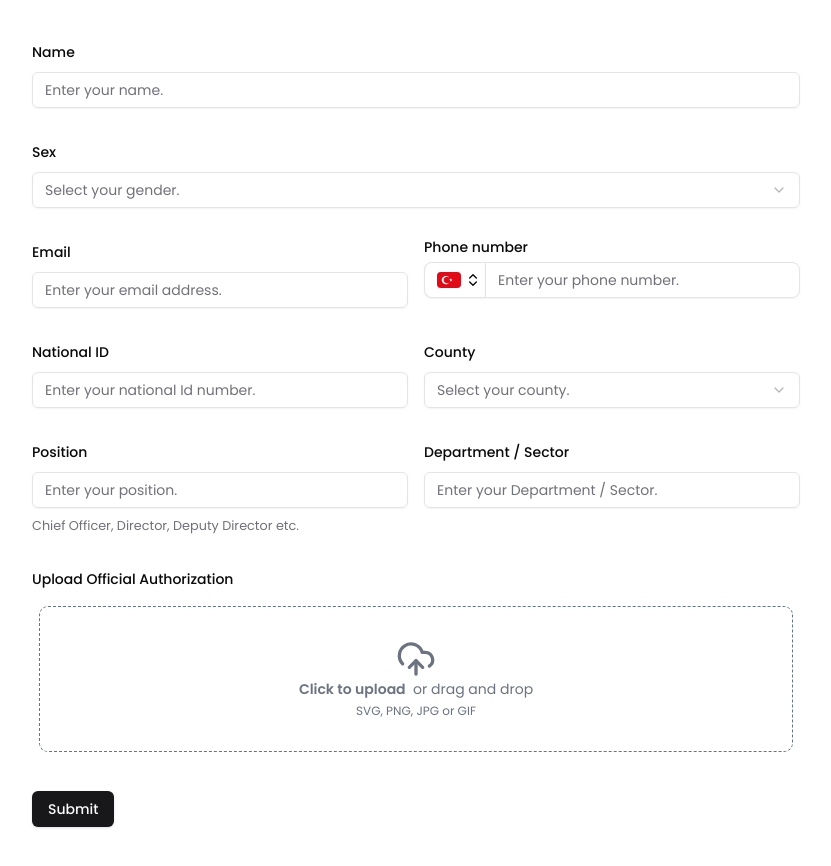
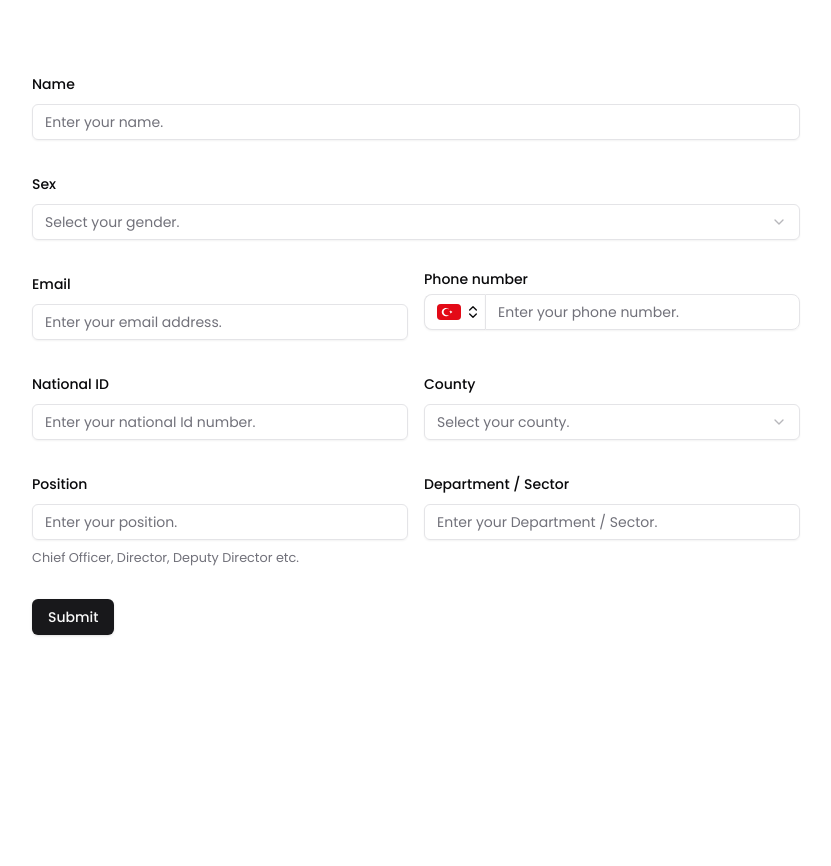
Before and after one commit to muhreeowki/LDRI-Collect-Frontend, a Next.js app: page /onboarding in a window 1280 px wide. Shown: the whole page, without its empty margins (224-1055 px from the left). After the commit the page ends 800 px from the top, so only its background shows below. Built offline with nearby package versions, Linux system fonts and the light colour scheme; what fumadocs-ui, tailwind-custom-utilities would draw is missing.

Commit message:
Added user creation both on front and back end.

```diff
--- a/package.json
+++ b/package.json
@@ -27,6 +27,7 @@
     "@radix-ui/react-tooltip": "^1.2.7",
     "class-variance-authority": "^0.7.1",
     "cmdk": "^1.1.1",
+    "cors": "^2.8.5",
     "date-fns": "^4.1.0",
     "framer-motion": "^11.2.6",
     "fumadocs-core": "^12.3.5",
--- /dev/null
+++ b/src/actions/form-submissions.ts
@@ -0,0 +1,25 @@
+'use server';
+
+export async function submitOnboardingFormSubmission(form: FormData) {
+  const data = JSON.stringify({
+    name: form.get('name') as string,
+    sex: form.get('sex') as string,
+    email: form.get('email') as string,
+    phone: form.get('phone') as string,
+    nationalId: form.get('nationalId') as string,
+    county: form.get('county') as string,
+    position: form.get('position') as string,
+    department: form.get('department') as string,
+    password: form.get('password') as string,
+  });
+  console.log(data);
+
+  const response = await fetch(`${process.env.API_URL}/users`, {
+    method: 'POST',
+    body: data,
+    headers: {
+      'Content-Type': 'application/json',
+    },
+  }).then((res) => res.json());
+  console.log(response);
+}
--- a/src/app/onboarding/page.tsx
+++ b/src/app/onboarding/page.tsx
@@ -1,9 +1,9 @@
 'use client';
-import { useState } from 'react';
+import { useActionState, useState } from 'react';
 import { toast } from 'sonner';
 import { useForm, Controller } from 'react-hook-form';
 import { zodResolver } from '@hookform/resolvers/zod';
-import { z } from 'zod';
+import { object, z } from 'zod';
 import { cn } from '@/lib/utils';
 import { Button } from '@/components/ui/button';
 import {
@@ -31,17 +31,20 @@ import {
   FileUploaderContent,
   FileUploaderItem,
 } from '@/components/ui/file-upload';
+import { submitOnboardingFormSubmission } from '@/actions/form-submissions';
+import { File } from 'buffer';
 
-const formSchema = z.object({
+export const onboardingFormSchema = z.object({
   name: z.string().min(1).min(3),
   sex: z.string(),
   email: z.string(),
   phone: z.string(),
+  password: z.string(),
   nationalId: z.string().min(1).min(1),
   county: z.string(),
   position: z.string().min(1).min(2),
   department: z.string().min(1),
-  authorizationFile: z.instanceof(File, { message: 'File is required' }),
+  // authorizationFile: z.instanceof(File, { message: 'File is required' }),
 });
 
 export default function MyForm() {
@@ -50,13 +53,12 @@ export default function MyForm() {
     maxSize: 1024 * 1024 * 4,
     multiple: false,
   };
-  const form = useForm<z.infer<typeof formSchema>>({
-    resolver: zodResolver(formSchema),
+  const form = useForm<z.infer<typeof onboardingFormSchema>>({
+    resolver: zodResolver(onboardingFormSchema),
   });
 
-  function onSubmit(values: z.infer<typeof formSchema>) {
+  async function onSubmit(values: z.infer<typeof onboardingFormSchema>) {
     try {
-      console.log(values);
       toast(
         <pre className="mt-2 w-[340px] rounded-md bg-slate-950 p-4">
           <code className="text-white">{JSON.stringify(values, null, 2)}</code>
@@ -71,9 +73,27 @@ export default function MyForm() {
   return (
     <Form {...form}>
       <form
-        onSubmit={form.handleSubmit(onSubmit)}
+        action={submitOnboardingFormSubmission}
         className="space-y-8 max-w-3xl mx-auto py-10"
       >
+        <FormField
+          control={form.control}
+          name="password"
+          render={({ field }) => (
+            <FormItem className="hidden">
+              <FormLabel></FormLabel>
+              <FormControl>
+                <Input
+                  placeholder="Enter your name."
+                  type="text"
+                  {...field}
+                  value={'password lol'}
+                />
+              </FormControl>
+            </FormItem>
+          )}
+        />
+
         <FormField
           control={form.control}
           name="name"
@@ -95,7 +115,11 @@ export default function MyForm() {
           render={({ field }) => (
             <FormItem>
               <FormLabel>Sex</FormLabel>
-              <Select onValueChange={field.onChange} defaultValue={field.value}>
+              <Select
+                onValueChange={field.onChange}
+                defaultValue={field.value}
+                {...field}
+              >
                 <FormControl>
                   <SelectTrigger>
                     <SelectValue placeholder="Select your gender." />
@@ -189,6 +213,7 @@ export default function MyForm() {
                   <Select
                     onValueChange={field.onChange}
                     defaultValue={field.value}
+                    {...field}
                   >
                     <FormControl>
                       <SelectTrigger>
@@ -196,14 +221,12 @@ export default function MyForm() {
                       </SelectTrigger>
                     </FormControl>
                     <SelectContent>
-                      <SelectItem value="m@google.com">Embu</SelectItem>
-                      <SelectItem value="m@google.com">Homa Bay</SelectItem>
-                      <SelectItem value="m@google.com">Machakos</SelectItem>
-                      <SelectItem value="m@google.com">
-                        Murang&apos;a
-                      </SelectItem>
-                      <SelectItem value="m@example.com">Nairobi</SelectItem>
-                      <SelectItem value="m@support.com">
+                      <SelectItem value="embu">Embu</SelectItem>
+                      <SelectItem value="homabay">Homa Bay</SelectItem>
+                      <SelectItem value="machakos">Machakos</SelectItem>
+                      <SelectItem value="muranga">Murang&apos;a</SelectItem>
+                      <SelectItem value="nairobi">Nairobi</SelectItem>
+                      <SelectItem value="tharakanithi">
                         Tharaka Nithi
                       </SelectItem>
                     </SelectContent>
@@ -261,51 +284,52 @@ export default function MyForm() {
           </div>
         </div>
 
-        <Controller
-          control={form.control}
-          name="authorizationFile"
-          render={({ field, fieldState }) => (
-            <FormItem>
-              <FormLabel>Upload Official Authorization</FormLabel>
-              <FormControl>
-                <FileUploader
-                  value={field.value ? [field.value] : []}
-                  onValueChange={(files) =>
-                    field.onChange(files != null && files[0] ? files[0] : null)
-                  }
-                  dropzoneOptions={dropZoneConfig}
-                  className="relative bg-background rounded-lg p-2"
-                >
-                  <FileInput
-                    id="fileInput"
-                    className="outline-dashed outline-1 outline-slate-500"
-                  >
-                    <div className="flex items-center justify-center flex-col p-8 w-full ">
-                      <CloudUpload className="text-gray-500 w-10 h-10" />
-                      <p className="mb-1 text-sm text-gray-500 dark:text-gray-400">
-                        <span className="font-semibold">Click to upload</span>
-                        &nbsp; or drag and drop
-                      </p>
-                      <p className="text-xs text-gray-500 dark:text-gray-400">
-                        SVG, PNG, JPG or GIF
-                      </p>
-                    </div>
-                  </FileInput>
-                  <FileUploaderContent>
-                    {field.value && (
-                      <FileUploaderItem index={0}>
-                        <Paperclip className="h-4 w-4 stroke-current" />
-                        <span>{field.value.name}</span>
-                      </FileUploaderItem>
-                    )}
-                  </FileUploaderContent>
-                </FileUploader>
-              </FormControl>
-
-              <FormMessage />
-            </FormItem>
-          )}
-        />
+        {/* <Controller */}
+        {/*   control={form.control} */}
+        {/*   name="authorizationFile" */}
+        {/*   render={({ field, fieldState }) => ( */}
+        {/*     <FormItem> */}
+        {/*       <FormLabel>Upload Official Authorization</FormLabel> */}
+        {/*       <FormControl> */}
+        {/*         <FileUploader */}
+        {/*           {...field} */}
+        {/*           value={field.value ? [field.value] : []} */}
+        {/*           onValueChange={(files) => */}
+        {/*             field.onChange(files != null && files[0] ? files[0] : null) */}
+        {/*           } */}
+        {/*           dropzoneOptions={dropZoneConfig} */}
+        {/*           className="relative bg-background rounded-lg p-2" */}
+        {/*         > */}
+        {/*           <FileInput */}
+        {/*             id="fileInput" */}
+        {/*             className="outline-dashed outline-1 outline-slate-500" */}
+        {/*           > */}
+        {/*             <div className="flex items-center justify-center flex-col p-8 w-full "> */}
+        {/*               <CloudUpload className="text-gray-500 w-10 h-10" /> */}
+        {/*               <p className="mb-1 text-sm text-gray-500 dark:text-gray-400"> */}
+        {/*                 <span className="font-semibold">Click to upload</span> */}
+        {/*                 &nbsp; or drag and drop */}
+        {/*               </p> */}
+        {/*               <p className="text-xs text-gray-500 dark:text-gray-400"> */}
+        {/*                 SVG, PNG, JPG or GIF */}
+        {/*               </p> */}
+        {/*             </div> */}
+        {/*           </FileInput> */}
+        {/*           <FileUploaderContent> */}
+        {/*             {field.value && ( */}
+        {/*               <FileUploaderItem index={0}> */}
+        {/*                 <Paperclip className="h-4 w-4 stroke-current" /> */}
+        {/*                 <span>{field.value.name}</span> */}
+        {/*               </FileUploaderItem> */}
+        {/*             )} */}
+        {/*           </FileUploaderContent> */}
+        {/*         </FileUploader> */}
+        {/*       </FormControl> */}
+        {/**/}
+        {/*       <FormMessage /> */}
+        {/*     </FormItem> */}
+        {/*   )} */}
+        {/* /> */}
         <Button type="submit">Submit</Button>
       </form>
     </Form>
```
Also changed, not shown: 1 other file (tests, documents, lock files or other folders).
